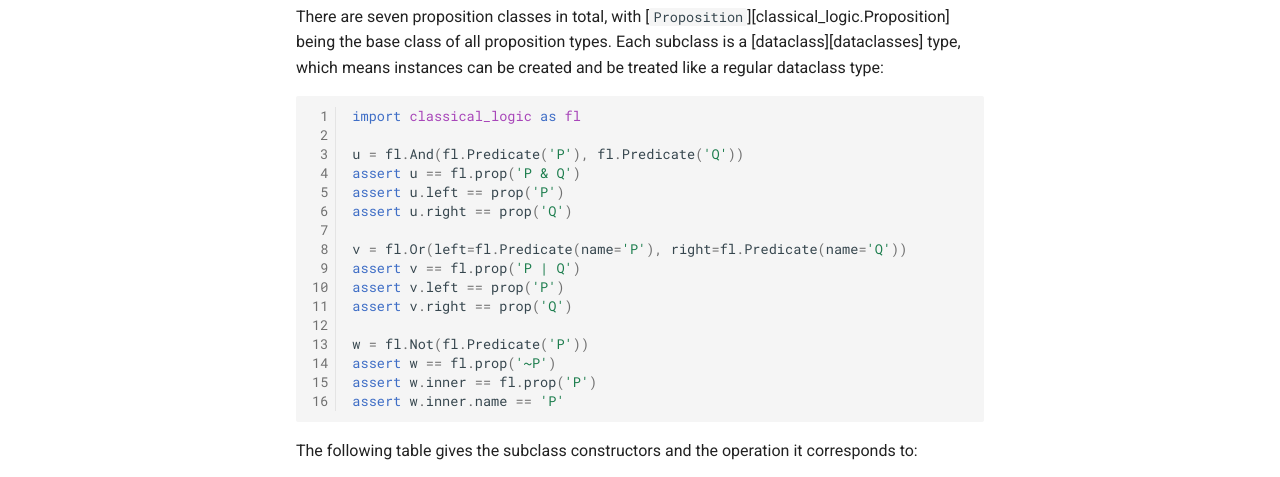
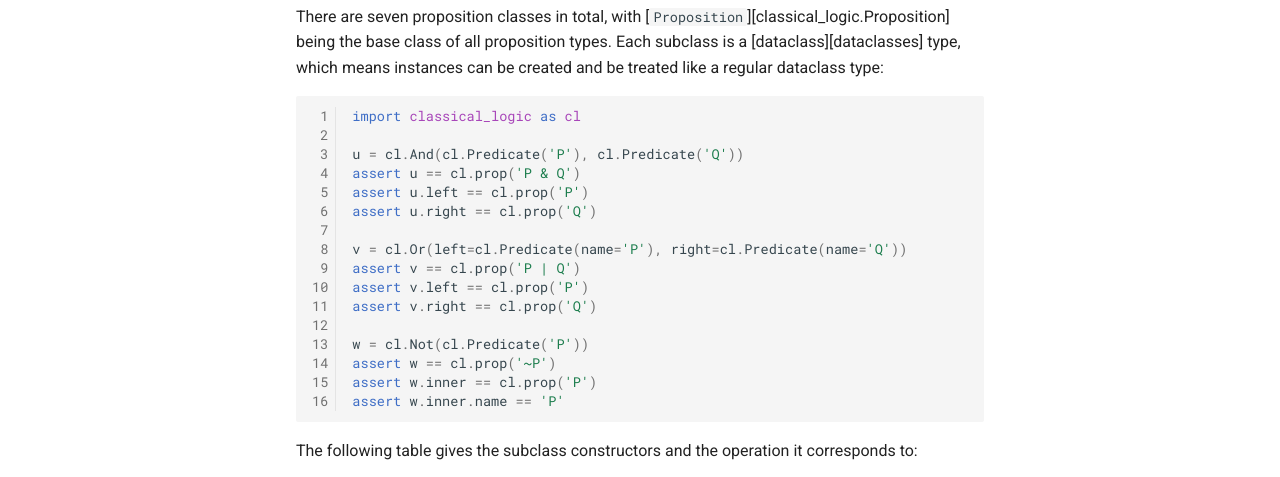
Before and after one commit to ederic-oytas/classical-logic, an MkDocs documentation site: the page built from docs/reference.md, in a window 1280 px wide and 900 px high. Shown: the part 227-704 px from the top of the window. Built offline with MkDocs 1.6.1 and Material for MkDocs 9.7.7, drawn with Linux system fonts in a browser that asks for light colours; comment, search, counter and statistics services are not loaded.

Commit message:
Fix Subclasses example

````diff
--- a/docs/reference.md
+++ b/docs/reference.md
@@ -9,21 +9,21 @@ types. Each subclass is a [dataclass][dataclasses] type, which means instances
 can be created and be treated like a regular dataclass type:
 
 ```python
-import classical_logic as fl
+import classical_logic as cl
 
-u = fl.And(fl.Predicate('P'), fl.Predicate('Q'))
-assert u == fl.prop('P & Q')
-assert u.left == prop('P')
-assert u.right == prop('Q')
+u = cl.And(cl.Predicate('P'), cl.Predicate('Q'))
+assert u == cl.prop('P & Q')
+assert u.left == cl.prop('P')
+assert u.right == cl.prop('Q')
 
-v = fl.Or(left=fl.Predicate(name='P'), right=fl.Predicate(name='Q'))
-assert v == fl.prop('P | Q')
-assert v.left == prop('P')
-assert v.right == prop('Q')
+v = cl.Or(left=cl.Predicate(name='P'), right=cl.Predicate(name='Q'))
+assert v == cl.prop('P | Q')
+assert v.left == cl.prop('P')
+assert v.right == cl.prop('Q')
 
-w = fl.Not(fl.Predicate('P'))
-assert w == fl.prop('~P')
-assert w.inner == fl.prop('P')
+w = cl.Not(cl.Predicate('P'))
+assert w == cl.prop('~P')
+assert w.inner == cl.prop('P')
 assert w.inner.name == 'P'
 ```
 
````
